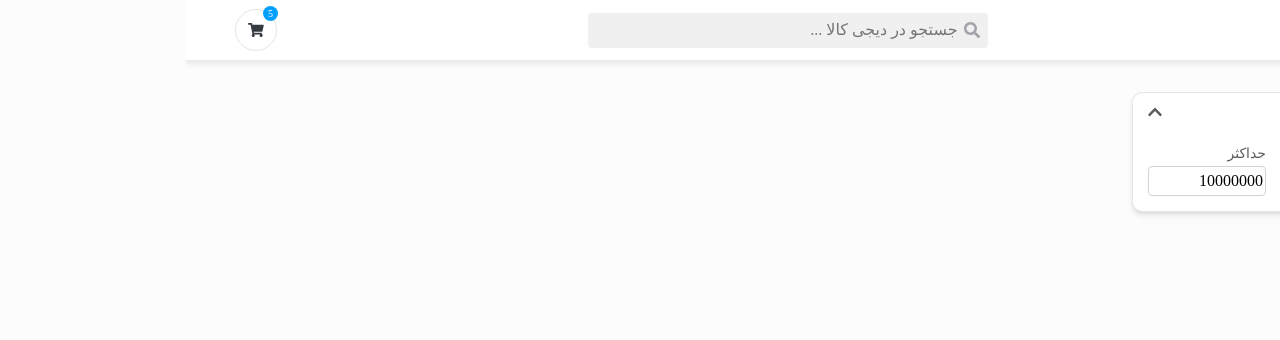
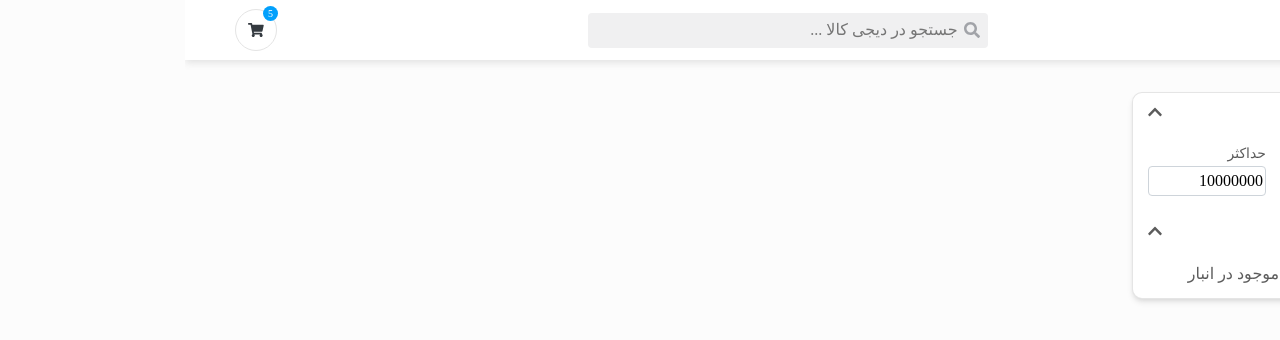
Before and after one commit to mortezasabihi/digikala-task, a Vue app: page / in a window 1280 px wide. Shown: the top 340 px of the page. Built offline with nearby package versions, Linux system fonts and the light colour scheme; a web font is replaced by a local one.

Commit message:
feat: 'HasSellingStock' filter added

```diff
--- /dev/null
+++ b/src/modules/Filter/Sections/HasSellingStock.vue
@@ -0,0 +1,19 @@
+<template>
+  <div class="filter-has-selling-stock">
+    <label>
+      <input type="checkbox" name="has_selling_stock" v-model="value" />
+      نمایش کالا های موجود در انبار
+    </label>
+  </div>
+</template>
+
+<script>
+export default {
+  name: "FilterHasSellingStock",
+  data() {
+    return {
+      value: false,
+    };
+  },
+};
+</script>
--- a/src/modules/Filter/Sections/index.js
+++ b/src/modules/Filter/Sections/index.js
@@ -1 +1,2 @@
 export { default as PriceRange } from "./PriceRange.vue";
+export { default as HasSellingStock } from "./HasSellingStock.vue";
--- a/src/modules/Filter/index.vue
+++ b/src/modules/Filter/index.vue
@@ -2,19 +2,24 @@
   <div class="filter">
     <Collapse title="محدوده قیمت" visible>
       <PriceRange />
+    </Collapse>
+
+    <Collapse title="کالاهای موجود" visible>
+      <HasSellingStock />
     </Collapse>
   </div>
 </template>
 
 <script>
 import Collapse from "./Collapse.vue";
-import { PriceRange } from "./Sections";
+import { PriceRange, HasSellingStock } from "./Sections";
 
 export default {
   name: "Filter",
   components: {
     Collapse,
     PriceRange,
+    HasSellingStock,
   },
 };
 </script>
```
